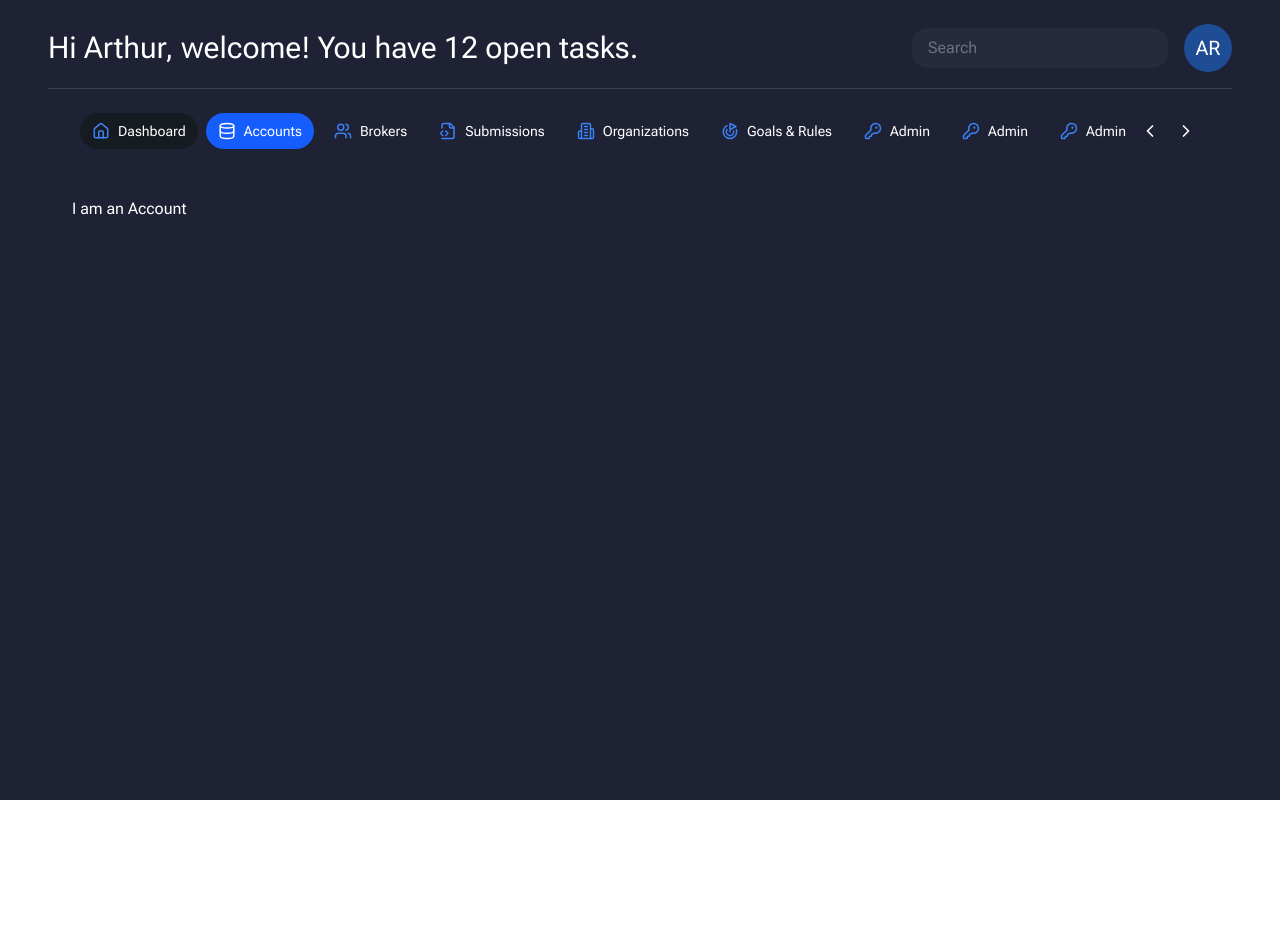
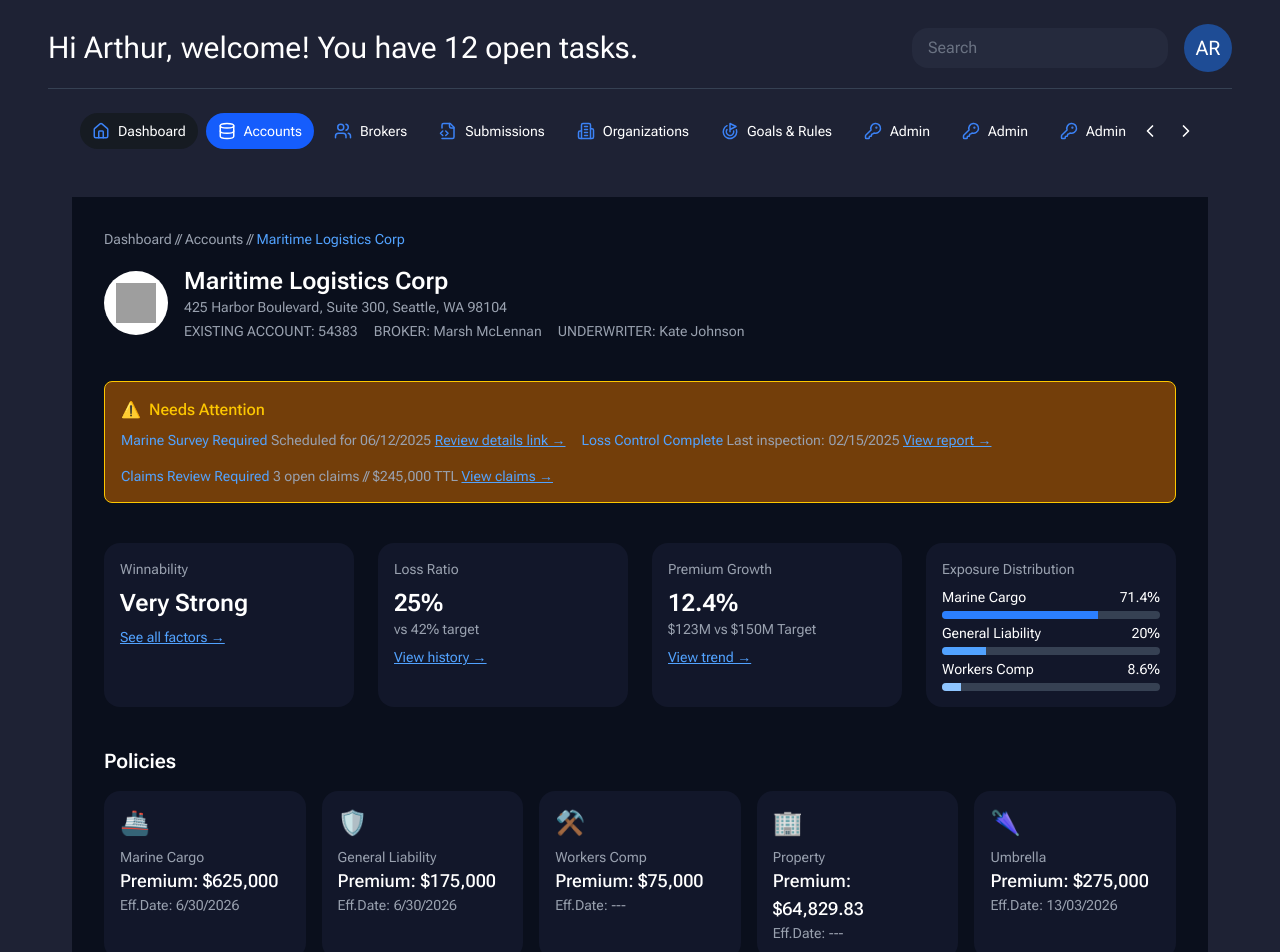
Before and after one commit to OlgaMinaievaWebDev/dashboard-ui, a React (Vite) app: page /accounts in a window 1280 px wide. Shown: the top 952 px of the page. Before the commit the page ends 800 px from the top, so only its background shows below. Built offline with nearby package versions, Linux system fonts and the light colour scheme; grey boxes are pictures that could not be loaded.

Commit message:
data: add header component and account page data

```diff
--- /dev/null
+++ b/src/components/accounts/Header.jsx
@@ -0,0 +1,180 @@
+import React from "react";
+
+const Header = () => {
+  return (
+    <div className="min-h-screen bg-[#0A0F1C] text-white p-8 space-y-10">
+      {/* Breadcrumb and Header */}
+      <div>
+        <p className="text-sm text-gray-400">
+          Dashboard // Accounts //{" "}
+          <span className="text-blue-400">Maritime Logistics Corp</span>
+        </p>
+        <div className="flex items-center space-x-4 mt-4">
+          <div className="w-16 h-16 bg-white rounded-full flex items-center justify-center">
+            <img src="/logo-placeholder.png" alt="Logo" className="w-10 h-10" />
+          </div>
+          <div>
+            <h1 className="text-2xl font-semibold">Maritime Logistics Corp</h1>
+            <p className="text-sm text-gray-400">
+              425 Harbor Boulevard, Suite 300, Seattle, WA 98104
+            </p>
+            <div className="flex space-x-4 text-sm text-gray-400 mt-1">
+              <span>EXISTING ACCOUNT: 54383</span>
+              <span>BROKER: Marsh McLennan</span>
+              <span>UNDERWRITER: Kate Johnson</span>
+            </div>
+          </div>
+        </div>
+      </div>
+
+      {/* Attention Banner */}
+      <div className="border border-yellow-400 bg-yellow-900 bg-opacity-10 p-4 rounded-lg space-y-2">
+        <p className="text-yellow-400 font-medium flex items-center">
+          <span className="mr-2">⚠️</span> Needs Attention
+        </p>
+        <div className="flex flex-wrap gap-4 text-sm text-blue-400">
+          <p>
+            Marine Survey Required{" "}
+            <span className="text-gray-400">Scheduled for 06/12/2025</span>{" "}
+            <a href="#" className="underline">
+              Review details link →
+            </a>
+          </p>
+          <p>
+            Loss Control Complete{" "}
+            <span className="text-gray-400">Last inspection: 02/15/2025</span>{" "}
+            <a href="#" className="underline">
+              View report →
+            </a>
+          </p>
+          <p>
+            Claims Review Required{" "}
+            <span className="text-gray-400">3 open claims // $245,000 TTL</span>{" "}
+            <a href="#" className="underline">
+              View claims →
+            </a>
+          </p>
+        </div>
+      </div>
+
+      {/* Performance Metrics */}
+      <div className="grid grid-cols-1 md:grid-cols-4 gap-6">
+        <div className="bg-[#12172A] rounded-2xl p-4">
+          <p className="text-sm text-gray-400 mb-2">Winnability</p>
+          <h2 className="text-2xl font-semibold">Very Strong</h2>
+          <a
+            href="#"
+            className="text-blue-400 text-sm underline mt-2 inline-block"
+          >
+            See all factors →
+          </a>
+        </div>
+        <div className="bg-[#12172A] rounded-2xl p-4">
+          <p className="text-sm text-gray-400 mb-2">Loss Ratio</p>
+          <h2 className="text-2xl font-semibold">25%</h2>
+          <p className="text-sm text-gray-400">vs 42% target</p>
+          <a
+            href="#"
+            className="text-blue-400 text-sm underline mt-2 inline-block"
+          >
+            View history →
+          </a>
+        </div>
+        <div className="bg-[#12172A] rounded-2xl p-4">
+          <p className="text-sm text-gray-400 mb-2">Premium Growth</p>
+          <h2 className="text-2xl font-semibold">12.4%</h2>
+          <p className="text-sm text-gray-400">$123M vs $150M Target</p>
+          <a
+            href="#"
+            className="text-blue-400 text-sm underline mt-2 inline-block"
+          >
+            View trend →
+          </a>
+        </div>
+        <div className="bg-[#12172A] rounded-2xl p-4">
+          <p className="text-sm text-gray-400 mb-2">Exposure Distribution</p>
+          <div className="space-y-1">
+            <div className="text-sm flex justify-between">
+              <span>Marine Cargo</span>
+              <span>71.4%</span>
+            </div>
+            <div className="w-full h-2 bg-gray-700 rounded-full overflow-hidden">
+              <div
+                className="bg-blue-500 h-full"
+                style={{ width: "71.4%" }}
+              ></div>
+            </div>
+            <div className="text-sm flex justify-between">
+              <span>General Liability</span>
+              <span>20%</span>
+            </div>
+            <div className="w-full h-2 bg-gray-700 rounded-full overflow-hidden">
+              <div
+                className="bg-blue-400 h-full"
+                style={{ width: "20%" }}
+              ></div>
+            </div>
+            <div className="text-sm flex justify-between">
+              <span>Workers Comp</span>
+              <span>8.6%</span>
+            </div>
+            <div className="w-full h-2 bg-gray-700 rounded-full overflow-hidden">
+              <div
+                className="bg-blue-300 h-full"
+                style={{ width: "8.6%" }}
+              ></div>
+            </div>
+          </div>
+        </div>
+      </div>
+
+      {/* Policies */}
+      <div>
+        <h2 className="text-xl font-semibold mb-4">Policies</h2>
+        <div className="grid grid-cols-1 sm:grid-cols-2 lg:grid-cols-3 xl:grid-cols-5 gap-4">
+          {[
+            {
+              title: "Marine Cargo",
+              premium: "$625,000",
+              date: "6/30/2026",
+              icon: "🚢",
+            },
+            {
+              title: "General Liability",
+              premium: "$175,000",
+              date: "6/30/2026",
+              icon: "🛡️",
+            },
+            {
+              title: "Workers Comp",
+              premium: "$75,000",
+              date: "---",
+              icon: "⚒️",
+            },
+            {
+              title: "Property",
+              premium: "$64,829.83",
+              date: "---",
+              icon: "🏢",
+            },
+            {
+              title: "Umbrella",
+              premium: "$275,000",
+              date: "13/03/2026",
+              icon: "🌂",
+            },
+          ].map((policy, index) => (
+            <div key={index} className="bg-[#12172A] rounded-2xl p-4">
+              <div className="text-2xl mb-2">{policy.icon}</div>
+              <p className="text-sm text-gray-400">{policy.title}</p>
+              <p className="text-lg font-medium">Premium: {policy.premium}</p>
+              <p className="text-sm text-gray-400">Eff.Date: {policy.date}</p>
+            </div>
+          ))}
+        </div>
+      </div>
+    </div>
+  );
+};
+
+export default Header;
--- /dev/null
+++ b/src/data/accountPage.js
@@ -0,0 +1,78 @@
+// mock data for accounts page
+export const accountInfo = {
+  name: "Maritime Logistics Corp",
+  address: "425 Harbor Boulevard, Suite 300",
+  location: "Seattle, WA 98104",
+  accountNumber: "54383",
+  broker: "Marsh McLennan",
+  underwriter: "Kate Johnson",
+};
+
+export const attentionItems = [
+  {
+    title: "Marine Survey Required",
+    description: "Scheduled for 06/12/2025",
+    link: "#",
+    linkText: "Review details link",
+  },
+  {
+    title: "Loss Control Complete",
+    description: "Last inspection: 02/15/2025",
+    link: "#",
+    linkText: "View report",
+  },
+  {
+    title: "Claims Review Required",
+    description: "3 open claims  //  $245,000 TTL",
+    link: "#",
+    linkText: "View claims",
+  },
+];
+
+export const performanceMetrics = {
+  winnability: "Very Strong",
+  lossRatio: 25,
+  lossTarget: 42,
+  premiumGrowth: 12.4,
+  premiumCurrent: "$123M",
+  premiumTarget: "$150M",
+};
+
+export const exposureDistribution = [
+  { label: "Marine Cargo", percent: 71.4 },
+  { label: "General Liability", percent: 20 },
+  { label: "Workers Comp", percent: 8.6 },
+];
+
+export const policies = [
+  {
+    name: "Marine Cargo",
+    premium: "$625,000",
+    effDate: "6/30/2026",
+    icon: "🚢",
+  },
+  {
+    name: "General Liability",
+    premium: "$175,000",
+    effDate: "6/30/2026",
+    icon: "🛡️",
+  },
+  {
+    name: "Workers Comp",
+    premium: "$75,000",
+    effDate: "---",
+    icon: "⚙️",
+  },
+  {
+    name: "Property",
+    premium: "$64,829.83",
+    effDate: "---",
+    icon: "🏢",
+  },
+  {
+    name: "Umbrella",
+    premium: "$275,000",
+    effDate: "13/03/2026",
+    icon: "☂️",
+  },
+];
--- a/src/pages/Accounts.jsx
+++ b/src/pages/Accounts.jsx
@@ -1,7 +1,9 @@
+import Header from "../components/accounts/Header"
+
 function Account() {
  return (
   <div>
-   <h1>I am an Account</h1>
+   <Header/>
   </div>
  )
 }
```
